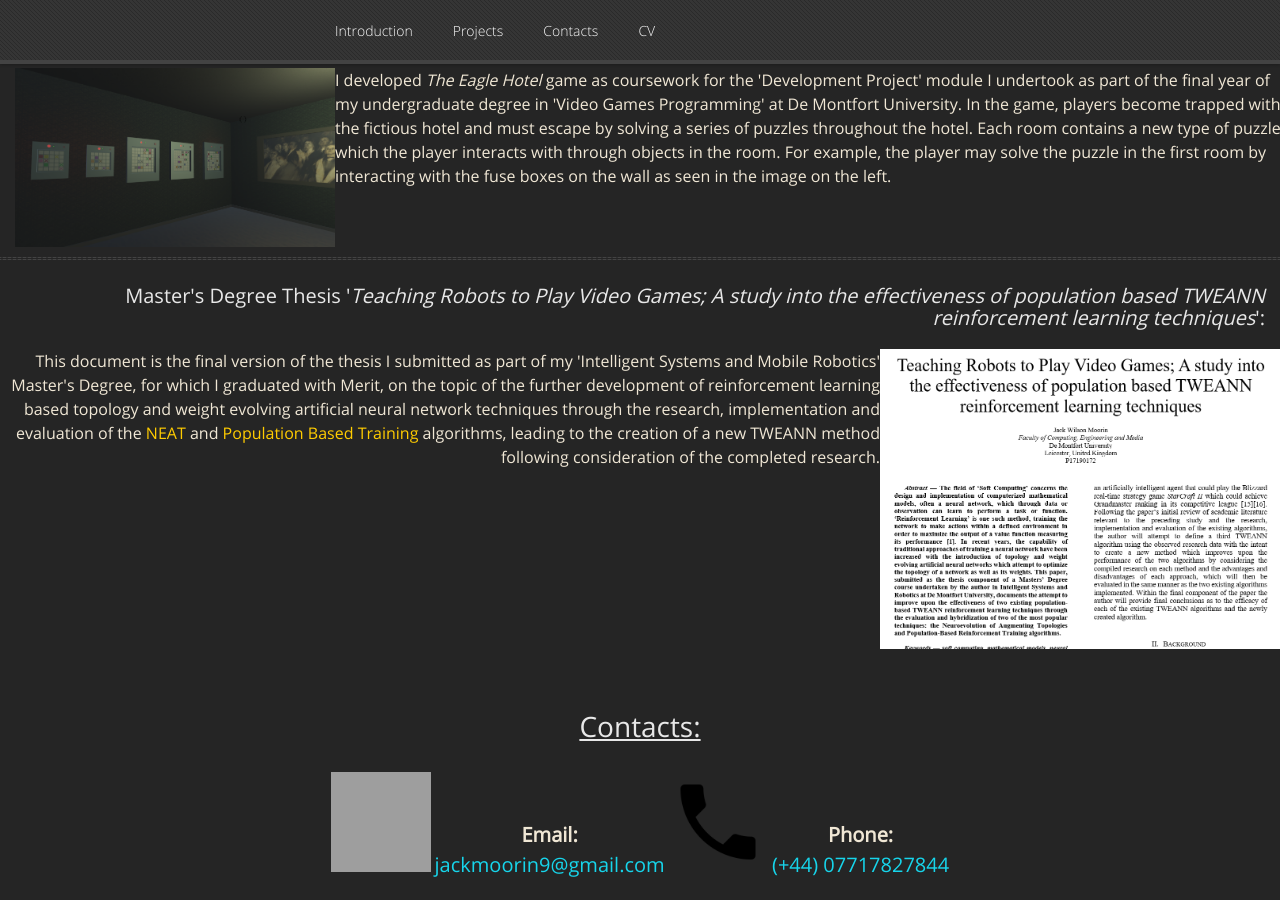
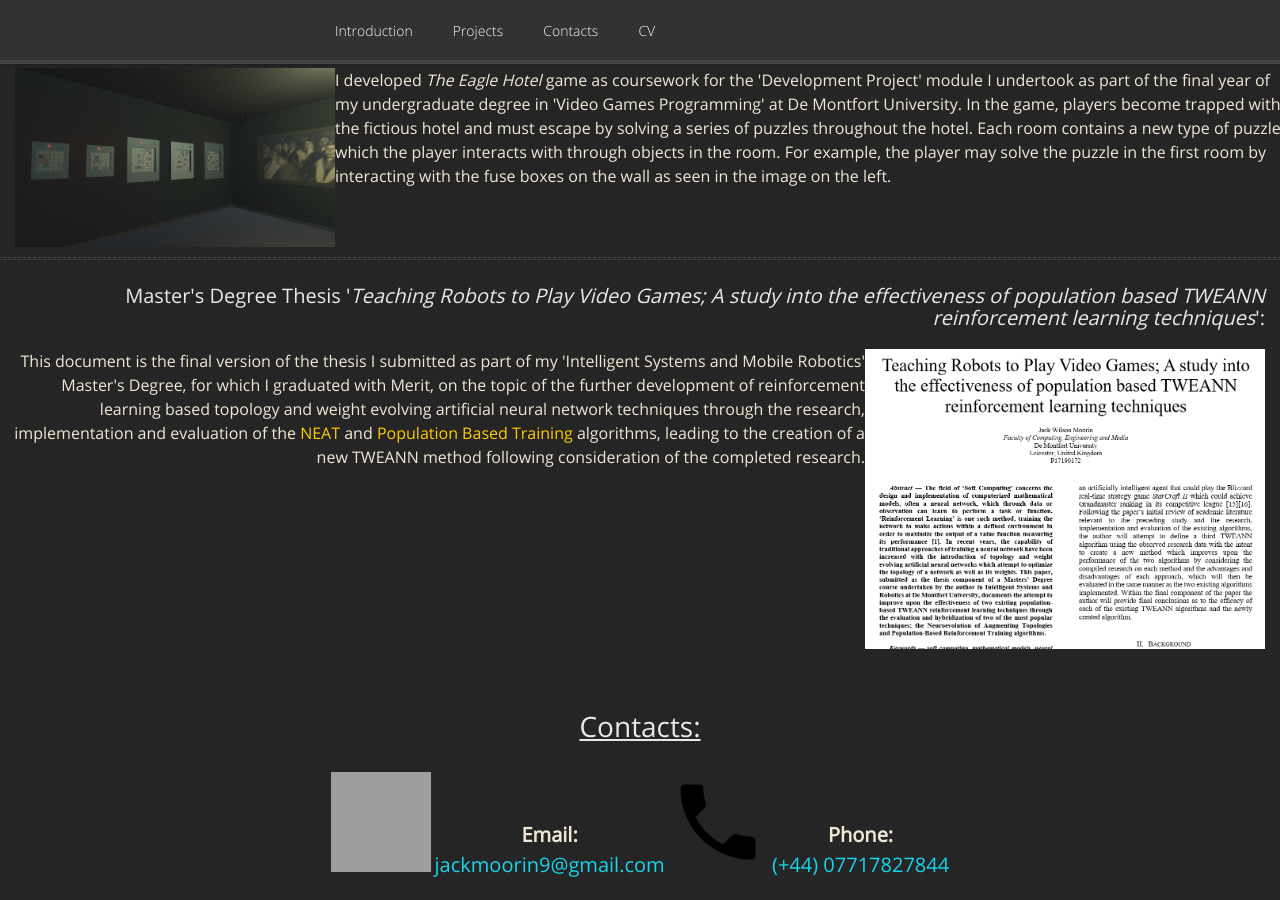
Before and after one commit to GamesProgrammingGrad2021/GamesProgrammingGrad2021.github.io, a Jekyll site: the page built from index.md, in a window 1280 px wide and 900 px high, scrolled down 1165 px. Built offline with Jekyll 4.4.1, drawn with Linux system fonts in a browser that asks for light colours; nearby versions of some CDN libraries; our own code applies the rules of GitHub Pages for plain Markdown files; grey boxes are pictures that could not be loaded.

Commit message:
Update default.html

```diff
--- a/_layouts/default.html
+++ b/_layouts/default.html
@@ -135,7 +135,7 @@
 			<!-- Master's Thesis (Right)-->
 			<hr>
 			<h2 style="padding-top:5px; padding-right: 15px; padding-bottom: 10px; text-align: right; font-size: 20px;">Master's Degree Thesis '<i>Teaching Robots to Play Video Games; A study into the effectiveness of population based TWEANN reinforcement learning techniques</i>':</h2>
-			<div style="display: flex; align-items: center; width: 100%; margin-bottom: 10px; padding-right: 15px;">
+			<div style="display: flex; align-items: center; width: 100% - 15px; margin-bottom: 10px; padding-right: 15px;">
 				<div style="padding-right: 0px; font-size: 16px; text-align: right; display: block; vertical-align: middle;">
 				<a href="TRTPVG A Study into Population Based TWEANN Reinforcement Learning Techniques.docx"><img src="Thesis_Thumbnail.png" alt="Thesis_Thumbnail" style="height: 300px; width: 400px; vertical-align: middle; float: right; padding-right: 0px;"></a>
 				This document is the final version of the thesis I submitted as part of my 'Intelligent Systems and Mobile Robotics' Master's Degree,
```
